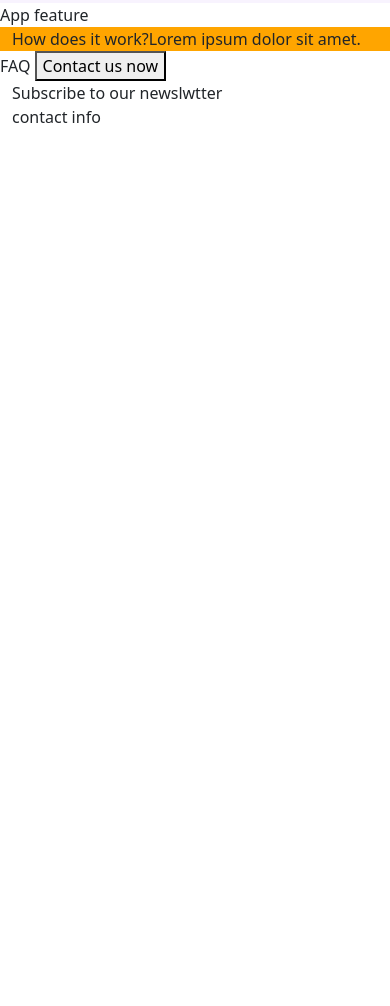
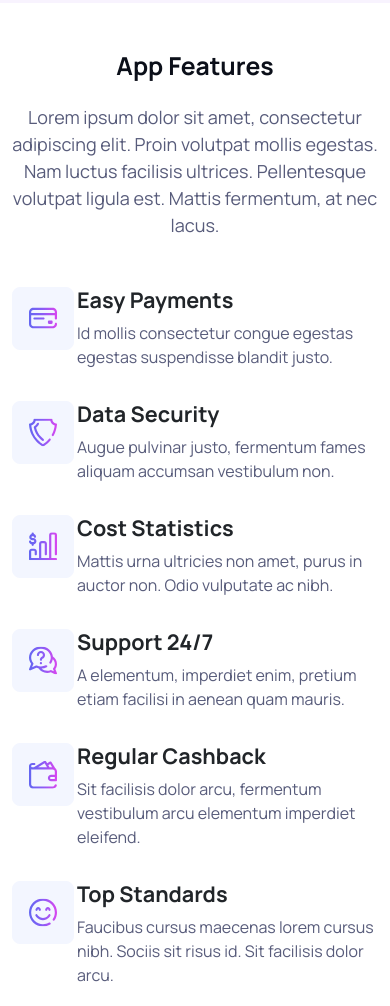
Before and after one commit to Monakhrsn/Silicon-Design, a website: page index.html in a window 390 px wide. Shown: the part 503-1509 px from the top of the page. Before the commit the page ends 844 px from the top, so only its background shows below. Drawn offline with Linux system fonts and the light colour scheme.

Commit message:
Develop App features section on mobile

```diff
--- a/index.html
+++ b/index.html
@@ -112,8 +112,110 @@
         </div>
       </div>
     </section>
-    <section>
-      App feature
+    <section id="app-features-section" class="container mt-5 mb-5">
+      <div id="features-intro" class="row text-center">
+        <h2>App Features</h2>
+        <p class="pt-3 pb-3">Lorem ipsum dolor sit amet, consectetur adipiscing elit. Proin volutpat mollis egestas.
+          Nam luctus facilisis ultrices. Pellentesque volutpat ligula est. Mattis fermentum, at
+          nec lacus.
+        </p>
+      </div>
+      <div id="cards-wrapper" class="row">
+        <div class="card-wrapper">
+          <div class="col-12">
+            <div class="row">
+                <div class="col-2">
+                  <img src="/images/payments.svg" alt="Payment card icon">
+                </div>
+              <div class="col-10">
+                <h4>Easy Payments</h4>
+                <p>Id mollis consectetur congue
+                  egestas egestas suspendisse
+                  blandit justo.
+                </p>
+            </div>
+          </div>
+        </div>
+        </div>
+        <div class="card-wrapper">
+          <div class="col-12">
+            <div class="row">
+              <div class="col-2">
+                <img src="/images/security.svg" alt="Secuirity icon">
+              </div>
+              <div class="col-10" >
+                <h4>Data Security</h4>
+                <p>Augue pulvinar justo, fermentum
+                  fames aliquam accumsan vestibulum
+                  non.
+                </p>
+              </div>
+            </div>
+          </div>
+        </div>
+        <div class="card-wrapper">
+          <div class="col-12">
+            <div class="row">
+              <div class="col-2">
+                <img src="/images/statistics.svg" alt="Statistic chart icon">
+              </div>
+              <div class="col-10">
+                <h4>Cost Statistics</h4>
+                <p>Mattis urna ultricies non amet, purus
+                  in auctor non. Odio vulputate ac nibh.
+                </p>
+              </div>
+            </div>
+          </div>
+        </div>
+        <div class="card-wrapper">
+          <div class="col-12">
+            <div class="row">
+              <div class="col-2">
+                <img src="/images/support.svg" alt="conversion icon with question marks">
+              </div>
+              <div class="col-10">
+                <h4>Support 24/7</h4>
+                <p>A elementum, imperdiet enim, pretium
+                  etiam facilisi in aenean quam mauris.
+                </p>
+              </div>
+            </div>
+          </div>
+        </div>
+        <div class="card-wrapper">
+          <div class="col-12">
+            <div class="row">
+              <div class="col-2">
+                <img src="/images/cashback.svg" alt="">
+              </div>
+              <div class="col-10">
+                <h4>Regular Cashback</h4>
+                <p>Sit facilisis dolor arcu, fermentum
+                  vestibulum arcu elementum imperdiet
+                  eleifend.
+                </p>
+              </div>
+            </div>
+          </div>
+        </div>
+        <div class="card-wrapper">
+          <div class="col-12">
+            <div class="row">
+              <div class="col-2">
+                <img src="/images/happy.svg" alt="A happay face icon">
+              </div>
+              <div class="col-10">
+                <h4>Top Standards</h4>
+                <p>Faucibus cursus maecenas lorem
+                  cursus nibh. Sociis sit risus id. Sit
+                  facilisis dolor arcu.
+                </p>
+              </div>
+            </div>
+          </div>
+        </div>
+      </div>
     </section>
     <section class="how-work-section">
       <div class="container">How does it work?Lorem ipsum dolor sit amet.</div>
--- a/style.scss
+++ b/style.scss
@@ -7,13 +7,15 @@ $color-primary: #6366F1;
 $color-gray: #9397AD;
 $color-darker-gray: #585C7B;
 $color-gray-800: #33354D;
-$colo-border-gray: #E2E5F1;
+$color-border-gray: #E2E5F1;
+$color-bg-icon: #F3F6FF;
 
 $tablet-size: 768px;
 $tablet-landscape-size: 992px;
 $desktop-size: 1200px;
 
 body {
+  font-family: 'manrope';
   .btn-primary {
     background-color: $color-primary;
   }
@@ -145,7 +147,7 @@ body {
   #brands-section {
     .img-box {
       @media (min-width: $tablet-size) {
-        border: 1px solid $colo-border-gray;
+        border: 1px solid $color-border-gray;
         border-radius: 8px;
         min-height: 100px;
         display: flex;
@@ -165,6 +167,40 @@ body {
     }
   }
 
+  #app-features-section {
+    #features-intro {
+      h2{
+        color: $color-dark;
+        font-weight:bolder;
+      }
+
+      p{
+        color: $color-darker-gray;
+        font-size: 18px;
+      }
+    }
+
+    .card-wrapper {
+      margin-top: 1rem;
+
+      img {
+        border: solid 1px $color-bg-icon;
+        background-color: $color-bg-icon;
+        padding: 1rem;
+        border-radius: 8px;
+      }
+
+      h4 {
+        font-weight: bolder;
+      }
+
+      p {
+        color: $color-darker-gray;
+        font-size: 16px;
+      }
+    }
+  }
+
   .how-work-section {
     background-color: orange;
   }
```
Also changed, not shown: images/cashback.svg (added), images/happy.svg (added), images/payments.svg (added), images/security.svg (added), images/statistics.svg (added), images/support.svg (added), style.css, 1 other file.
